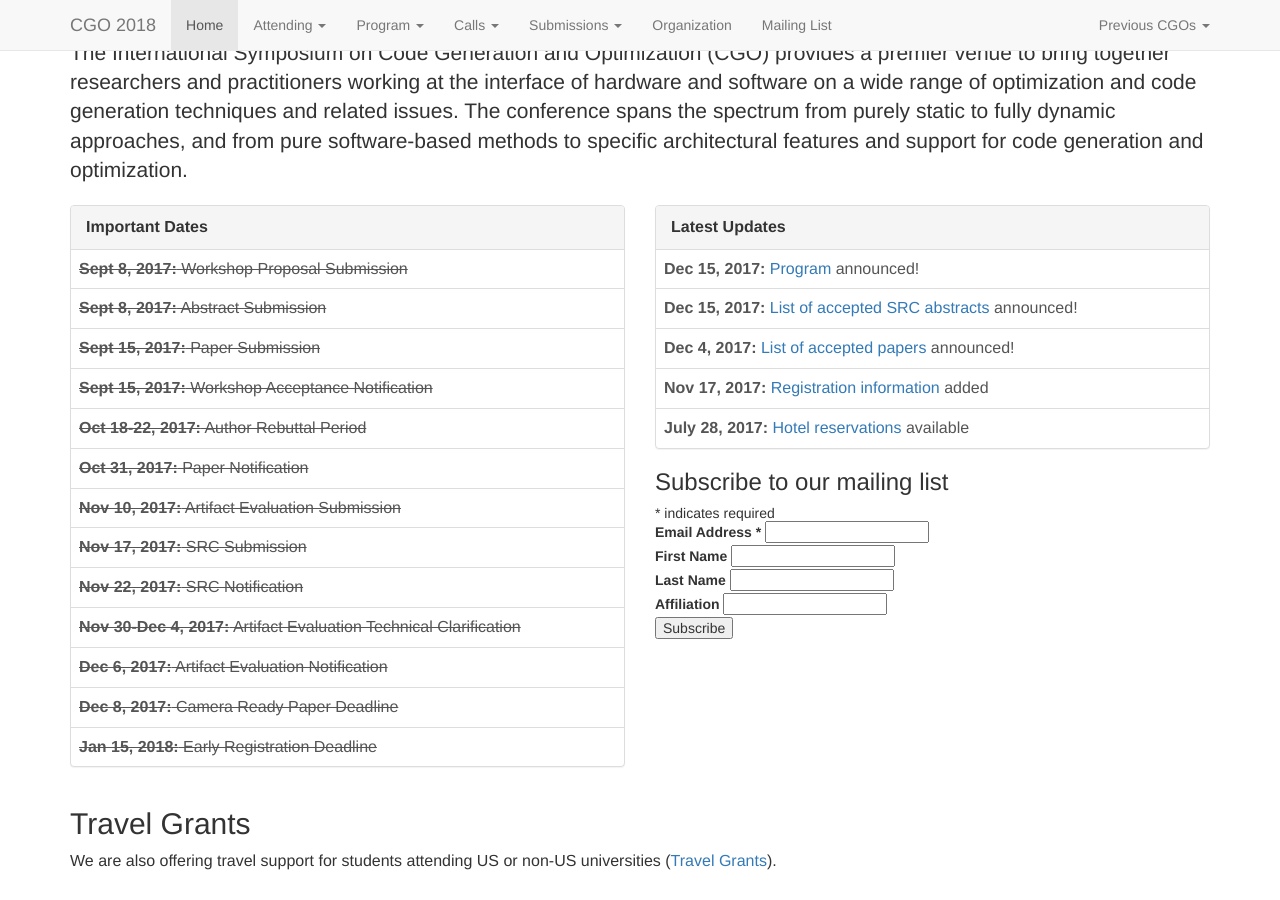
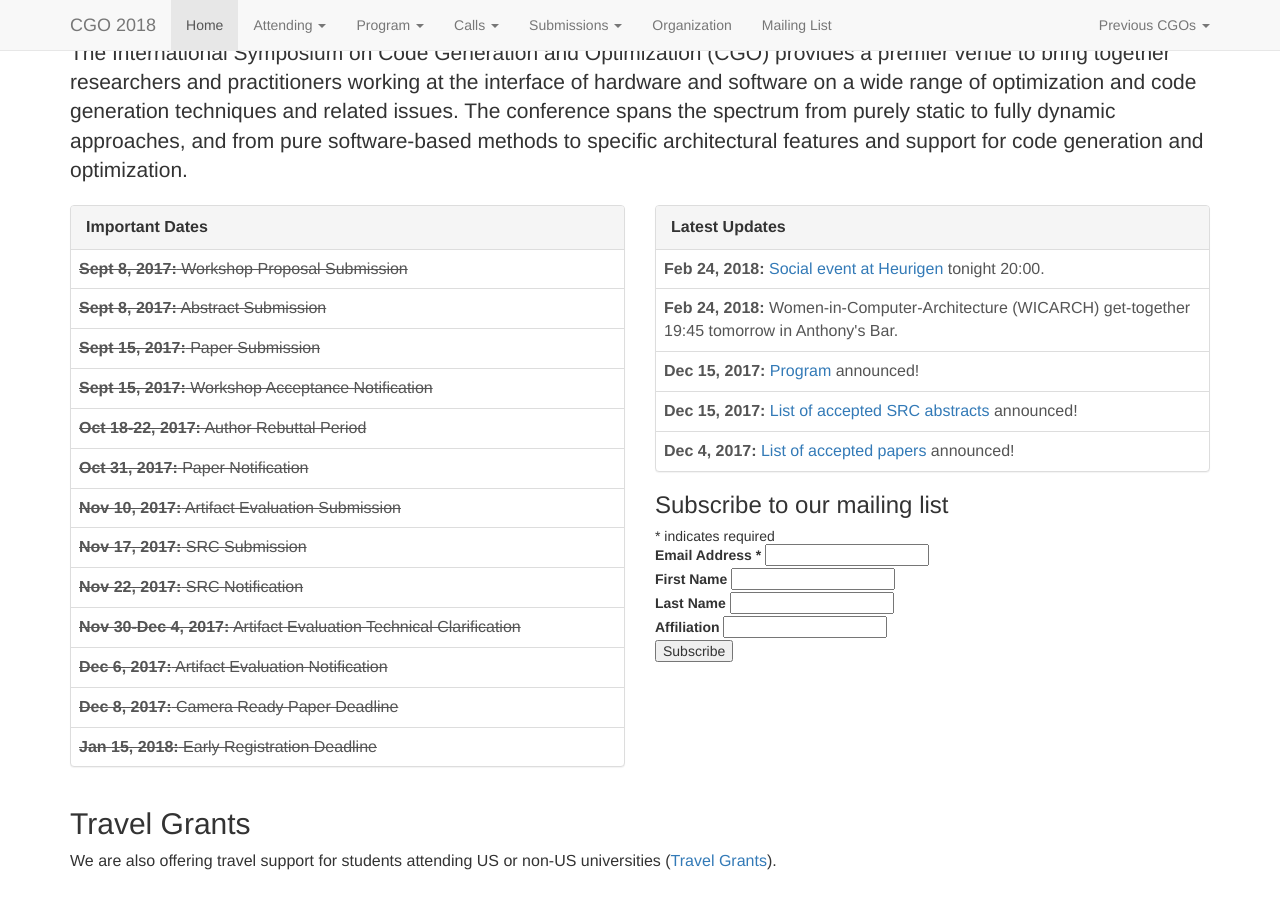
Before and after one commit to ChrisCummins/cgo2018, a Jekyll site: the page built from index.html, in a window 1280 px wide and 900 px high, scrolled down 695 px. Built offline with Jekyll 4.4.1, drawn with Linux system fonts in a browser that asks for light colours; nearby versions of some CDN libraries; comment, search, counter and statistics services are not loaded.

Commit message:
Extra social event and advertise in news

```diff
--- a/index.html
+++ b/index.html
@@ -65,11 +65,13 @@ footer: 'Vienna Skyline photo by <a href="https://commons.wikimedia.org/wiki/Fil
 
           <table class="table">
             <tbody>
+              <tr><td><b>Feb 24, 2018:</b> <a href="https://ppopp18.sigplan.org/attending/heurigen">Social event at Heurigen</a> tonight 20:00.</td></tr>
+              <tr><td><b>Feb 24, 2018:</b> Women-in-Computer-Architecture (WICARCH) get-together 19:45 tomorrow in Anthony's Bar.</td></tr>
               <tr><td><b>Dec 15, 2017:</b> <a href="http://cgo.org/cgo2018/program/">Program</a> announced!</td></tr>
               <tr><td><b>Dec 15, 2017:</b> <a href="http://cgo.org/cgo2018/src/accepted/">List of accepted SRC abstracts</a> announced!</td></tr>
               <tr><td><b>Dec 4, 2017:</b> <a href="http://cgo.org/cgo2018/accepted/">List of accepted papers</a> announced!</td></tr>
-              <tr><td><b>Nov 17, 2017:</b> <a href="http://cgo.org/cgo2018/registration/">Registration information</a> added</td></tr>
-              <tr><td><b>July 28, 2017:</b> <a href="https://reservations.travelclick.com/75040?GroupId=1999609&LanguageId=1">Hotel reservations</a> available</td></tr>
+              <!-- <tr><td><b>Nov 17, 2017:</b> <a href="http://cgo.org/cgo2018/registration/">Registration information</a> added</td></tr> -->
+              <!-- <tr><td><b>July 28, 2017:</b> <a href="https://reservations.travelclick.com/75040?GroupId=1999609&LanguageId=1">Hotel reservations</a> available</td></tr> -->
               <!-- <tr><td><b>May 22, 2017:</b> Website is live</td></tr> -->
             </tbody>
           </table>
```
Also changed, not shown: program.md (+2 -0 lines).
